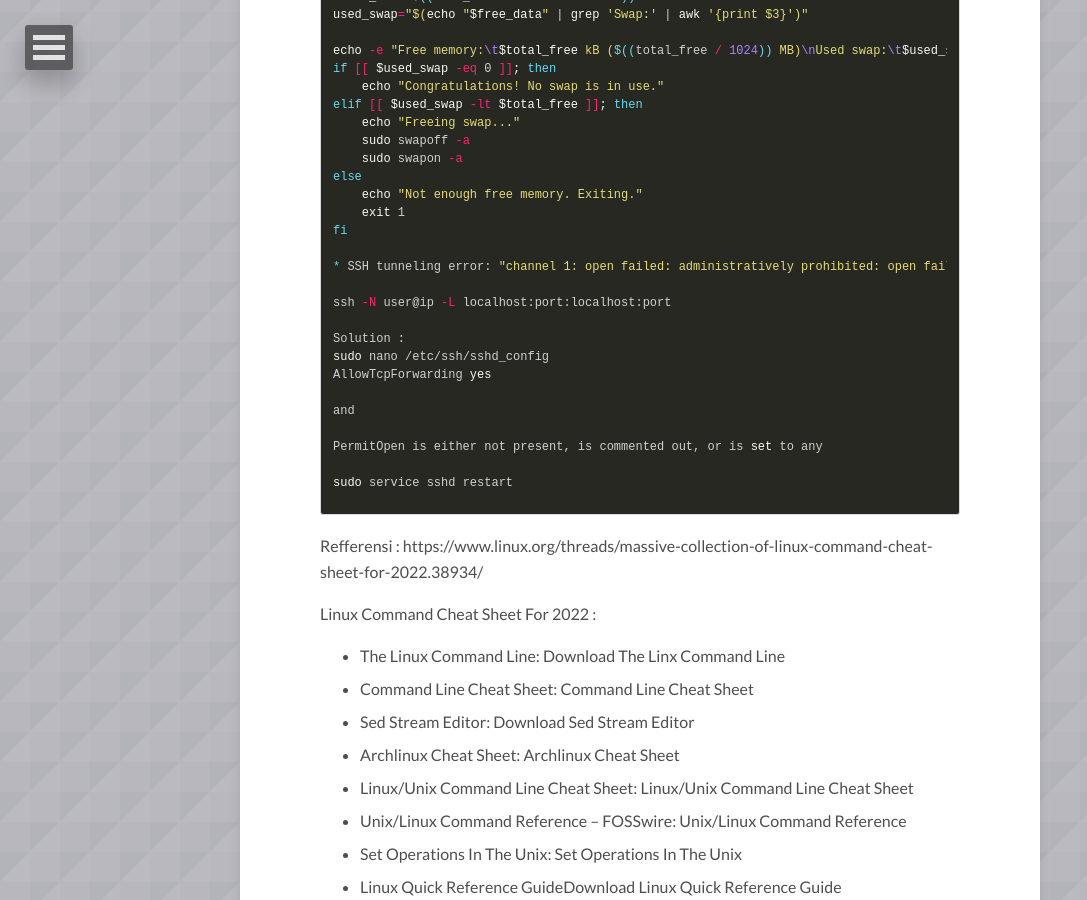
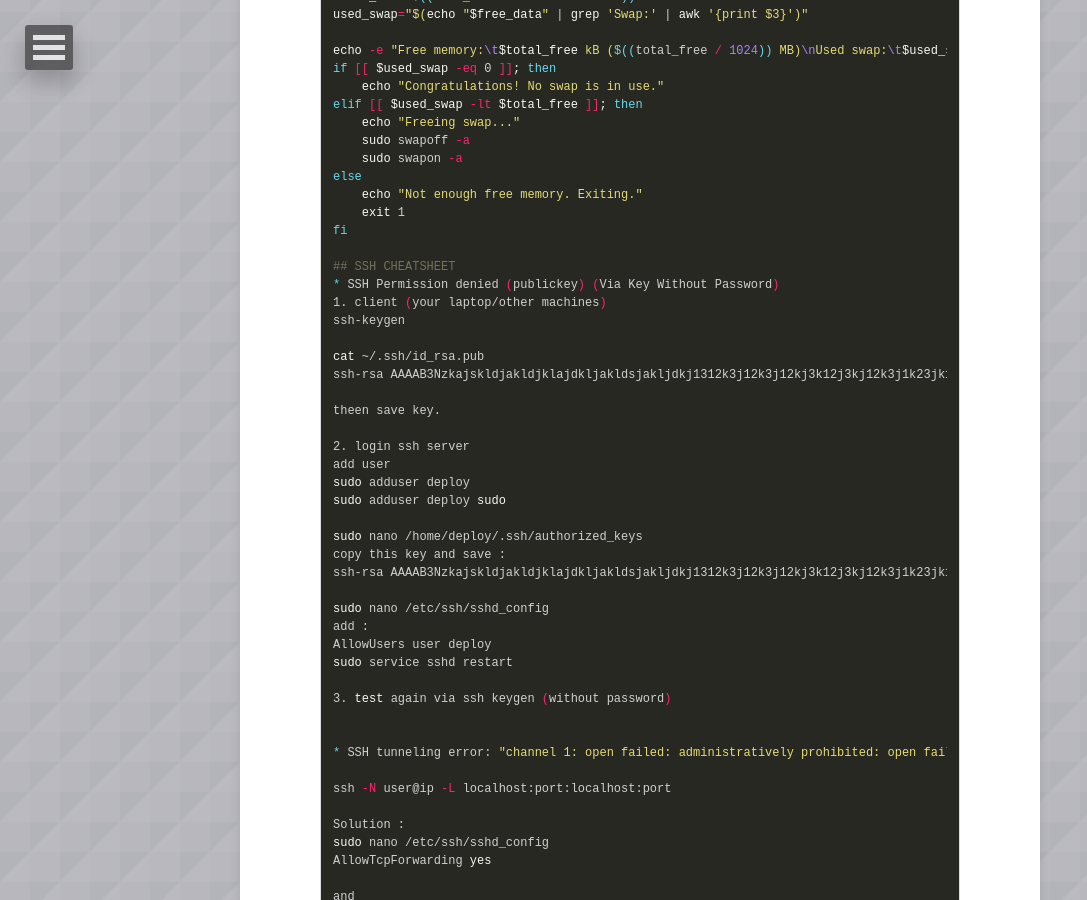
Before and after one commit to danigunawan/danigunawan.github.io, a Jekyll site: the page built from _posts/2022-11-07-cheatsheet-linux.md, in a window 1280 px wide and 900 px high, scrolled down 9858 px. Shown: the whole window, without its empty margins (0-1087 px from the left). Built offline with Jekyll 4.4.1, drawn with Linux system fonts in a browser that asks for light colours; nearby versions of some CDN libraries; comment, search, counter and statistics services are not loaded.

Commit message:
[ADD POSTING]

```diff
--- a/_posts/2022-11-07-cheatsheet-linux.md
+++ b/_posts/2022-11-07-cheatsheet-linux.md
@@ -554,6 +554,33 @@ else
     exit 1
 fi
 
+## SSH CHEATSHEET
+* SSH Permission denied (publickey) (Via Key Without Password)
+1. client (your laptop/other machines)
+ssh-keygen
+
+cat ~/.ssh/id_rsa.pub
+ssh-rsa AAAAB3Nzkajskldjakldjklajdkljakldsjakljdkj1312k3j12k3j12kj3k12j3kj12k3j1k23jk1j23kj12k3j1kl23j9u9ua9ud9a9d89a8d98a9d89a898d9ada danigungun@dagun.local
+
+theen save key.
+
+2. login ssh server
+add user
+sudo adduser deploy
+sudo adduser deploy sudo
+
+sudo nano /home/deploy/.ssh/authorized_keys
+copy this key and save :
+ssh-rsa AAAAB3Nzkajskldjakldjklajdkljakldsjakljdkj1312k3j12k3j12kj3k12j3kj12k3j1k23jk1j23kj12k3j1kl23j9u9ua9ud9a9d89a8d98a9d89a898d9ada Danigunawan@DSC-Dani-Gunawan.local
+
+sudo nano /etc/ssh/sshd_config
+add :
+AllowUsers user deploy
+sudo service sshd restart
+
+3. test again via ssh keygen (without password)
+
+
 * SSH tunneling error: "channel 1: open failed: administratively prohibited: open failed"
 
 ssh -N user@ip -L localhost:port:localhost:port
```
